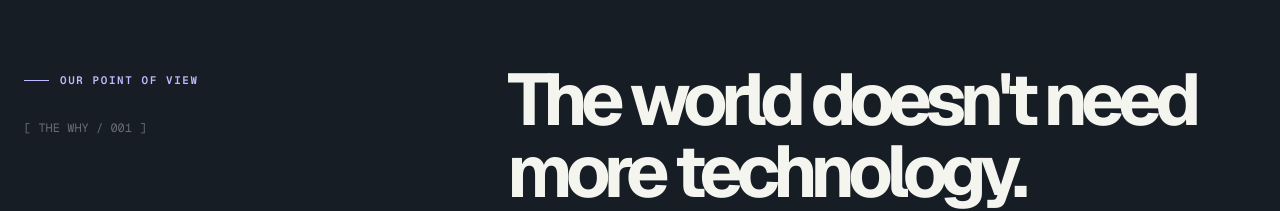
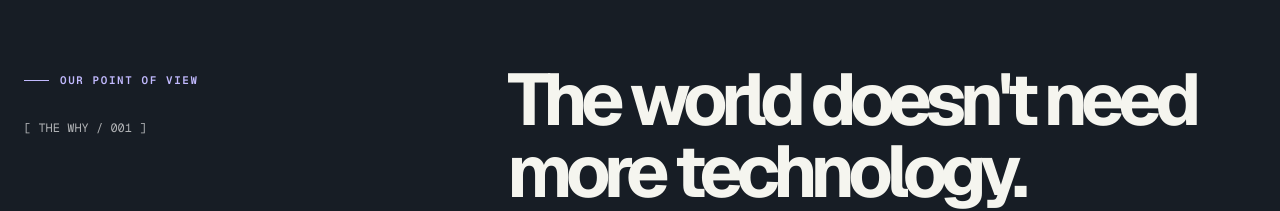
Before and after one commit to Youuzzi/Zirocraft-Official-Website, a Next.js app: page /en in a window 1280 px wide. Shown: the part 1040-1251 px from the top of the page. Built offline with nearby package versions, Linux system fonts and the light colour scheme; no server answers.

Commit message:
fix: improve manifesto supporting text contrast

```diff
--- a/src/app/[locale]/page.tsx
+++ b/src/app/[locale]/page.tsx
@@ -37,7 +37,7 @@ export default async function HomePage({ params }: PageProps<"/[locale]">) {
 
       <section className="manifesto-section">
         <div className="site-container grid gap-12 py-28 sm:py-36 lg:grid-cols-[.7fr_1.3fr] lg:gap-20">
-          <div className="manifesto-side"><span className="eyebrow">{id ? "Sudut pandang kami" : "Our point of view"}</span><p className="mt-8 font-mono text-xs text-white/35">[ THE WHY / 001 ]</p><div className="manifesto-stamp" aria-hidden="true">ZC<br />®</div></div>
+          <div className="manifesto-side"><span className="eyebrow">{id ? "Sudut pandang kami" : "Our point of view"}</span><p className="mt-8 font-mono text-xs text-white/65">[ THE WHY / 001 ]</p><div className="manifesto-stamp" aria-hidden="true">ZC<br />®</div></div>
           <div>
             <h2 className="manifesto-heading">{id ? <>Dunia tidak kekurangan teknologi.<br /><em>Dunia butuh teknologi yang berarti.</em></> : <>The world doesn&apos;t need more technology.<br /><em>It needs technology that means something.</em></>}</h2>
             <div className="mt-12 grid gap-8 border-t border-white/15 pt-7 sm:grid-cols-2">
```
